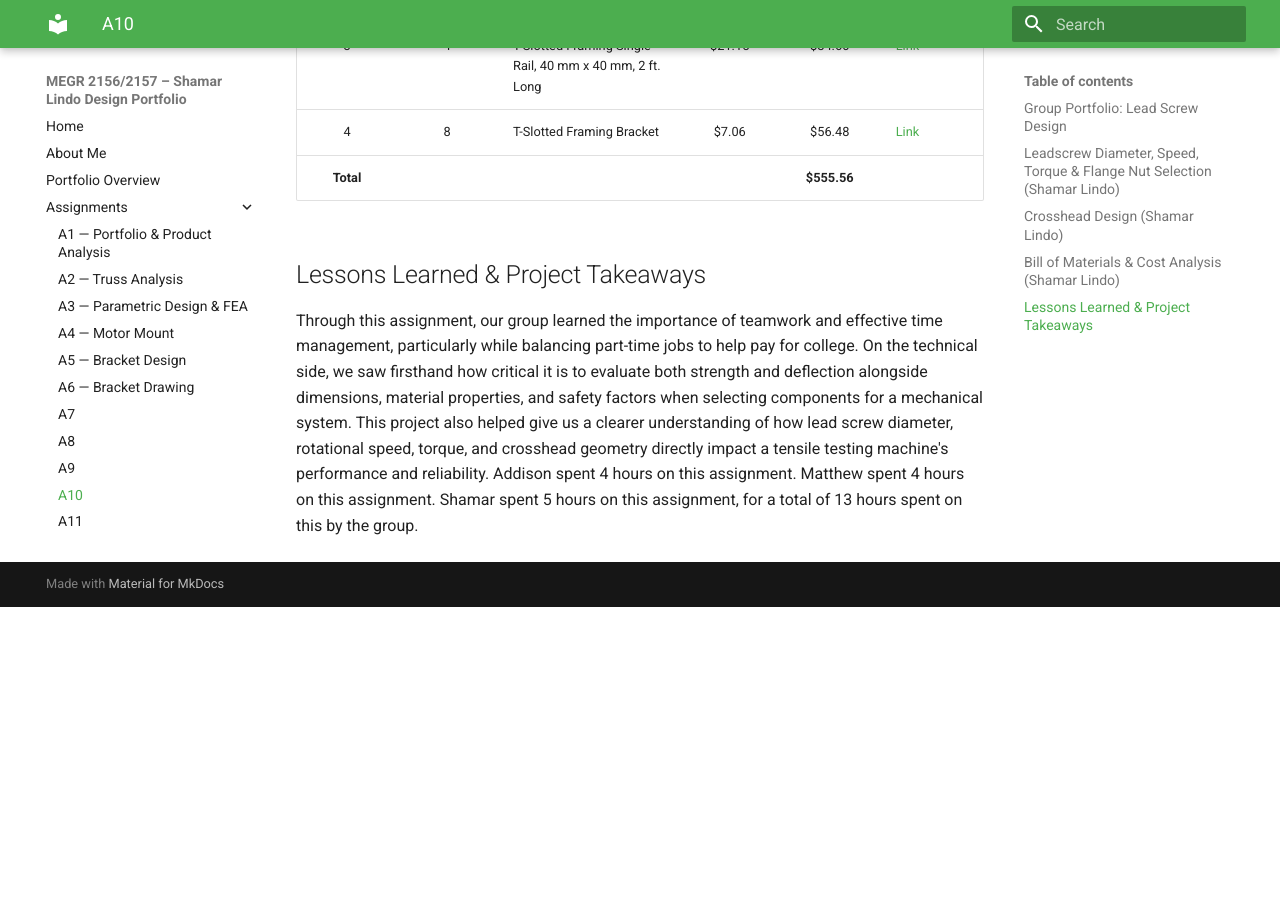
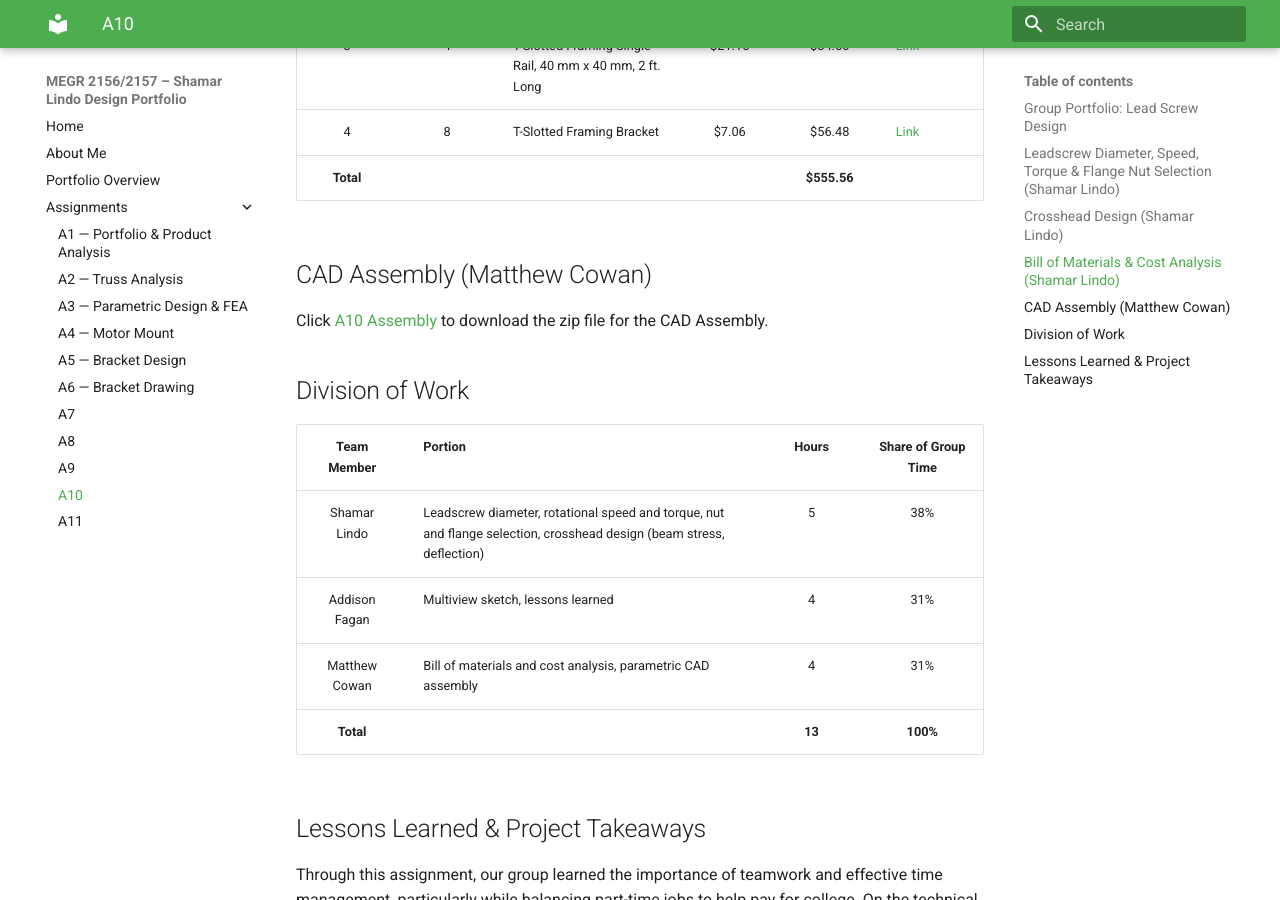
Before and after one commit to shamardlindo1/-megr2157-portfolio, an MkDocs documentation site: the page built from docs/assignments/A10/index.md, in a window 1280 px wide and 900 px high, scrolled down 5664 px. Built offline with MkDocs 1.6.1 and Material for MkDocs 9.7.7, drawn with Linux system fonts in a browser that asks for light colours; before the commit the page ends 6271 px from its top, so only the background shows below that.

Commit message:
A10: add CAD assembly and division of work sections

```diff
--- a/docs/assignments/A10/index.md
+++ b/docs/assignments/A10/index.md
@@ -78,6 +78,19 @@ Final crosshead: **6061-T6 aluminum bar 55 x 20 x 210 mm**, two Ø26 mm nut-barr
 | 4 | 8 | T-Slotted Framing Bracket | $7.06 | $56.48 | [Link](https://www.mcmaster.com/5537T937/) |
 | **Total** |  |  |  | **$555.56** |  |
 
+## CAD Assembly (Matthew Cowan)
+
+Click [A10 Assembly](https://drive.google.com/file/d/13k7HJP4zf0fmlmFOdKl4SvFfCHS0WzcA/view?usp=sharing) to download the zip file for the CAD Assembly.
+
+## Division of Work
+
+| Team Member | Portion | Hours | Share of Group Time |
+| :-: | :-- | :-: | :-: |
+| Shamar Lindo | Leadscrew diameter, rotational speed and torque, nut and flange selection, crosshead design (beam stress, deflection) | 5 | 38% |
+| Addison Fagan | Multiview sketch, lessons learned | 4 | 31% |
+| Matthew Cowan | Bill of materials and cost analysis, parametric CAD assembly | 4 | 31% |
+| **Total** | | **13** | **100%** |
+
 ## Lessons Learned & Project Takeaways
 
 Through this assignment, our group learned the importance of teamwork and effective time management, particularly while balancing part-time jobs to help pay for college. On the technical side, we saw firsthand how critical it is to evaluate both strength and deflection alongside dimensions, material properties, and safety factors when selecting components for a mechanical system. This project also helped give us a clearer understanding of how lead screw diameter, rotational speed, torque, and crosshead geometry directly impact a tensile testing machine's performance and reliability. Addison spent 4 hours on this assignment. Matthew spent 4 hours on this assignment. Shamar spent 5 hours on this assignment, for a total of 13 hours spent on this by the group.
```
